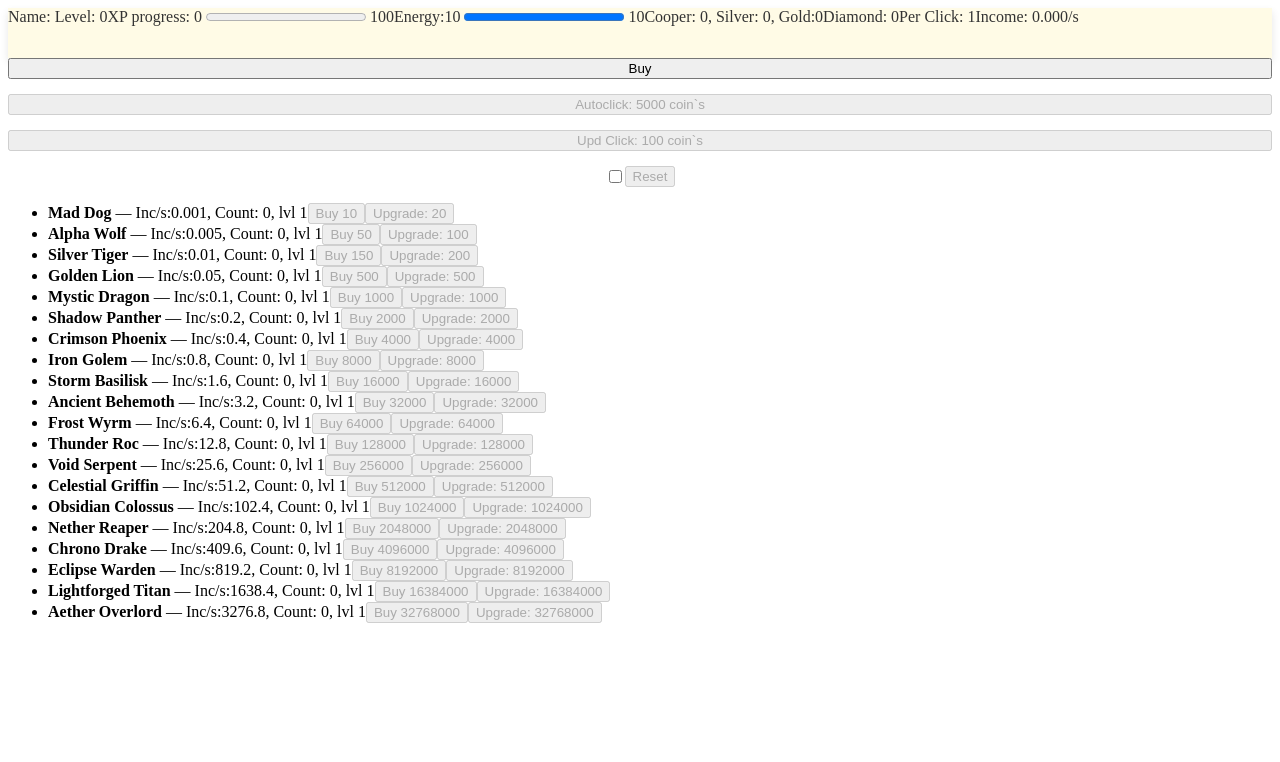
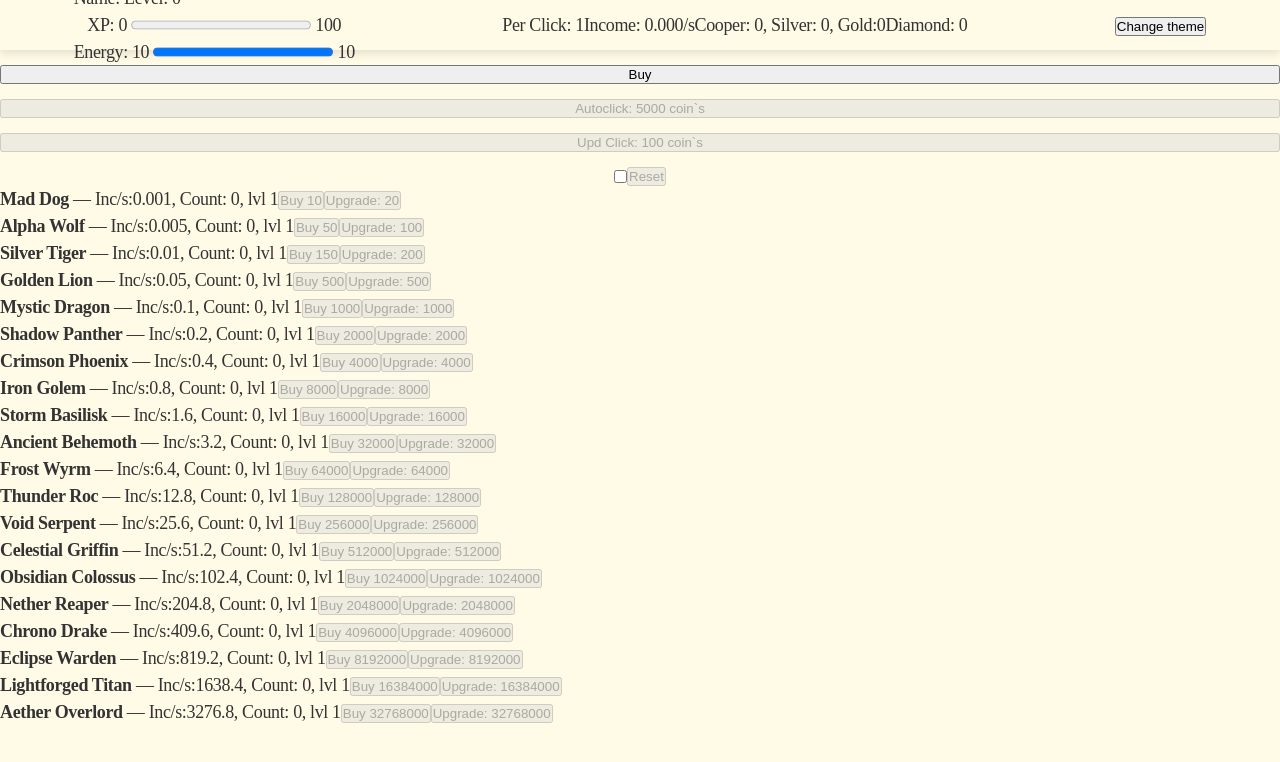
Before and after one commit to Havrylyuk-UA/pet_the_dog_front, a React (Vite) app: page / in a window 1280 px wide. Shown: the top 762 px of the page. Built offline with nearby package versions, Linux system fonts and the light colour scheme.

Commit message:
add change color all pages

```diff
--- a/src/App.jsx
+++ b/src/App.jsx
@@ -1,10 +1,22 @@
 import Header from "./components/Header/Header";
 import ClickBtn from "./components/ClickBtn/ClickBtn";
 import ArmyList from "./components/ArmyList/ArmyList";
+import css from "./index.module.scss";
+import clsx from "clsx";
+import { useSelector } from "react-redux";
+import { themeSelector } from "./redux/user/selectors";
 
 function App() {
+  const theme = useSelector(themeSelector);
+
   return (
-    <div>
+    <div
+      className={clsx(css.main_container, {
+        [css.main_container_dark]: theme === "dark",
+        [css.main_container_light]: theme === "light",
+        [css.main_container_colored]: theme === "colored",
+      })}
+    >
       <Header />
       <ClickBtn />
       <ArmyList />
--- a/src/components/Header/Header.jsx
+++ b/src/components/Header/Header.jsx
@@ -1,11 +1,14 @@
-import { useSelector } from "react-redux";
+import { useDispatch, useSelector } from "react-redux";
 import { themeSelector, userSelector } from "../../redux/user/selectors";
+import { handleChangeTheme } from "../../redux/user/userSlice";
 import clsx from "clsx";
 import css from "./Header.module.scss";
 
 const Header = () => {
   const user = useSelector(userSelector);
   const theme = useSelector(themeSelector);
+
+  const dispath = useDispatch();
 
   const totalCopper = user.balance.coin;
 
@@ -18,6 +21,18 @@ const Header = () => {
   );
   const copper = totalCopper % copperInSilver;
 
+  const handleChangeThemeClick = (theme) => {
+    if (theme === "dark") {
+      dispath(handleChangeTheme("light"));
+    }
+    if (theme === "light") {
+      dispath(handleChangeTheme("colored"));
+    }
+    if (theme === "colored") {
+      dispath(handleChangeTheme("dark"));
+    } else return;
+  };
+
   return (
     <div
       className={clsx(css.header_container, {
@@ -26,30 +41,40 @@ const Header = () => {
         [css.header_container_colored]: theme === "colored",
       })}
     >
+      <div className={css.header_profile}>
         <span>Name: {user.profile}</span>
         <span>Level: {user.lvl}</span>
+        <div className={css.heaer_progressbar}>
           <span>
-        <label htmlFor="file">XP progress:</label> {Math.floor(user.xp)}{" "}
+            <label htmlFor="file">XP:</label> {Math.floor(user.xp)}{" "}
             <progress max={user.xpToLevelUp} value={user.xp}>
               {((user.xp / user.xpToLevelUp) * 100).toFixed(0)}%
             </progress>{" "}
             {user.xpToLevelUp}
           </span>
           <span>
-        Energy:
-        {Math.floor(user.energy)}{" "}
+            Energy: {Math.floor(user.energy)}{" "}
             <progress max={user.limitEnergy} value={user.energy}>
               {((user.energy / user.limitEnergy) * 100).toFixed(0)}%
             </progress>{" "}
             {user.limitEnergy}
           </span>
+        </div>
+      </div>
+      <div className={css.header_balance}>
+        <span>Per Click: {user.perClick}</span>
+        <span>Income: {user.perSecond.toFixed(3)}/s</span>
         <span>
           Cooper: {Math.floor(copper)}, Silver: {Math.floor(silver)}, Gold:
           {Math.floor(gold)}
         </span>
         <span>Diamond: {user.balance.gems}</span>
-      <span>Per Click: {user.perClick}</span>
-      <span>Income: {user.perSecond.toFixed(3)}/s</span>
+      </div>
+      <div className={css.header_theme_btn}>
+        <button type="button" onClick={() => handleChangeThemeClick(theme)}>
+          Change theme
+        </button>
+      </div>
     </div>
   );
 };
--- a/src/components/Header/Header.module.scss
+++ b/src/components/Header/Header.module.scss
@@ -4,6 +4,27 @@
 
 .header_container {
   height: 50px;
+
+  margin-bottom: 15px;
+  display: flex;
+  justify-content: space-around;
+  align-items: center;
+
+  .header_profile {
+  }
+
+  .heaer_progressbar {
+    display: flex;
+    justify-content: center;
+    align-items: center;
+    flex-direction: column;
+  }
+
+  .header_balance {
+  }
+
+  .header_theme_btn {
+  }
 }
 
 .header_container_dark {
--- a/src/index.module.scss
+++ b/src/index.module.scss
@@ -20,3 +20,27 @@ img {
   width: 100%;
   height: 100%;
 }
+
+li {
+  list-style: none;
+}
+
+.main_container {
+  height: 100vh;
+  width: 100%;
+}
+
+.main_container_dark {
+  background-color: $background-dark;
+  color: $text-dark;
+}
+
+.main_container_light {
+  background-color: $background-light;
+  color: $text-light;
+}
+
+.main_container_colored {
+  background-color: $background-colorful;
+  color: $text-colorful;
+}
--- a/src/redux/user/userSlice.js
+++ b/src/redux/user/userSlice.js
@@ -91,6 +91,9 @@ const userSlice = createSlice({
     userActiveAutoClick: (state) => {
       state.autoclick = true;
     },
+    handleChangeTheme: (state, action) => {
+      state.theme = action.payload;
+    },
   },
 });
 
@@ -106,6 +109,7 @@ export const {
   upgradeUnit,
   buyNewUnit,
   userActiveAutoClick,
+  handleChangeTheme,
 } = userSlice.actions;
 
 export default userSlice.reducer;
```
Lines whose indentation alone changed are shown as unchanged.
